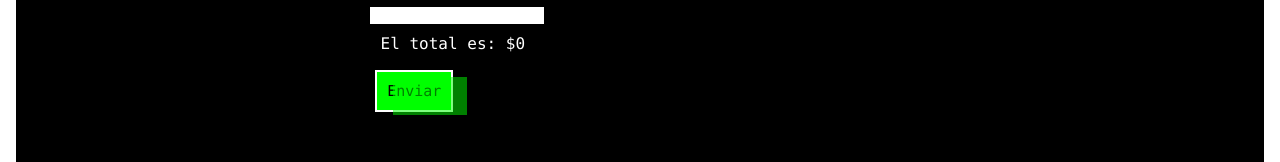
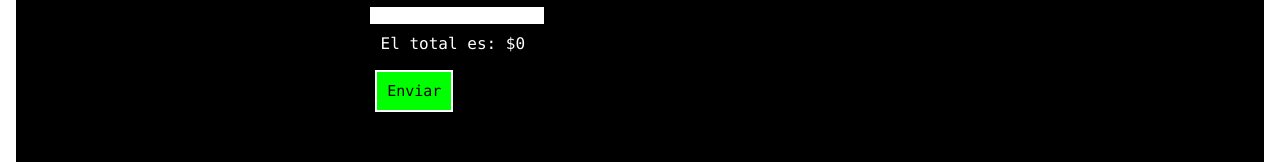
Before and after one commit to EZEweb/tienda-rico, a React (Create React App) app: page /confirmarcompra in a window 1280 px wide. Shown: the part 494-656 px from the top of the page. Built offline with nearby package versions, Linux system fonts and the light colour scheme.

Commit message:
borrando msj

```diff
--- a/src/App.css
+++ b/src/App.css
@@ -184,10 +184,10 @@ button {
  button::before {
   content: '';
   position: absolute;
-  top: 14%;
-  left: 1rem;
-  transition: 0.15s ease-in-out;
-  background-color: rgba(0, 255, 0, 0.5);
+  /* top: 14%;
+  left: 1rem; */
+  /* transition: 0.15s ease-in-out;
+  background-color: rgba(0, 255, 0, 0.5); */
   width: 100%;
   height: 100%;
   color: black;
--- a/src/components/ItemCount.js
+++ b/src/components/ItemCount.js
@@ -1,8 +1,7 @@
 import React from 'react'
 import { useState } from 'react'
 
-
-export const ItemCount = ({stock, inicial, onAdd,item}) => {
+export const ItemCount = ({stock, inicial, onAdd}) => {
 	const [cantidad, setCantidad] = useState(inicial)
 
 	const suma = () => {
```
Also changed, not shown: src/components/ConfirmarCompra.js (+23 -22 lines), src/components/Item.js (+0 -14 lines).
